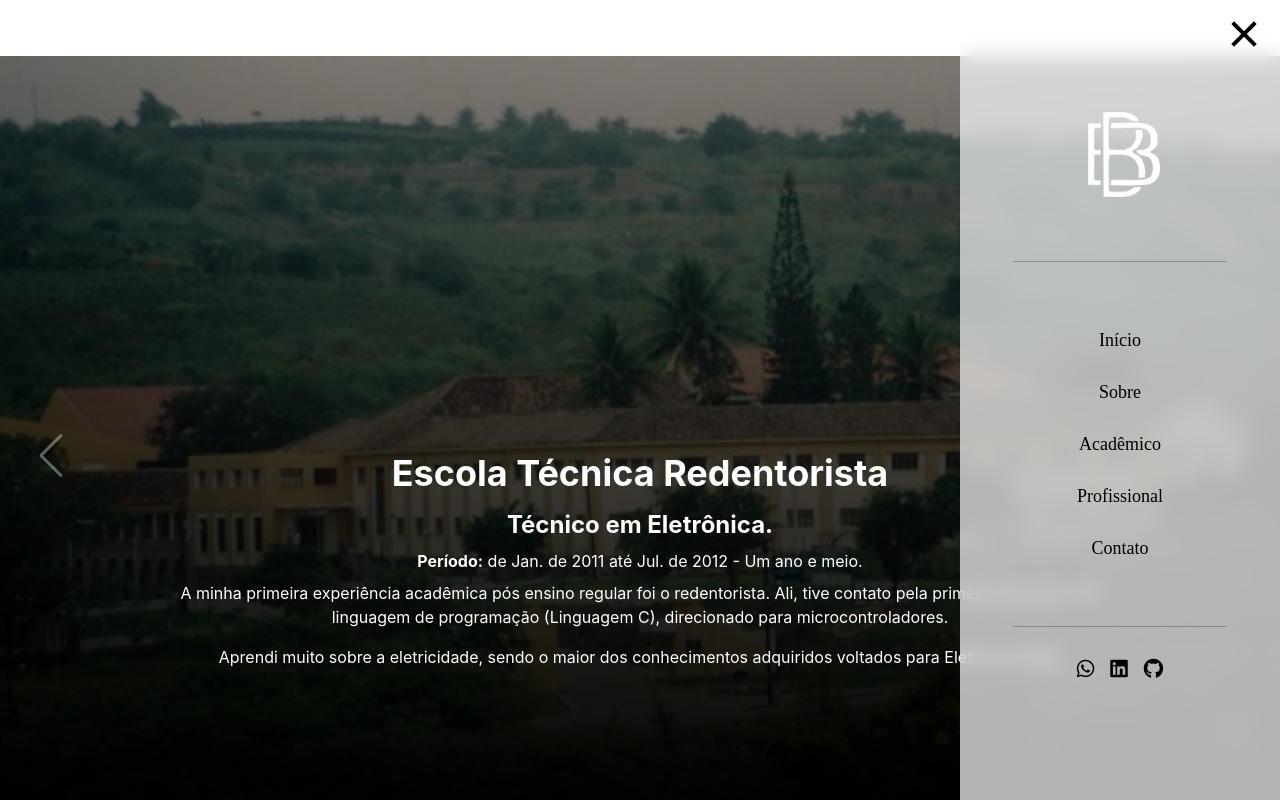
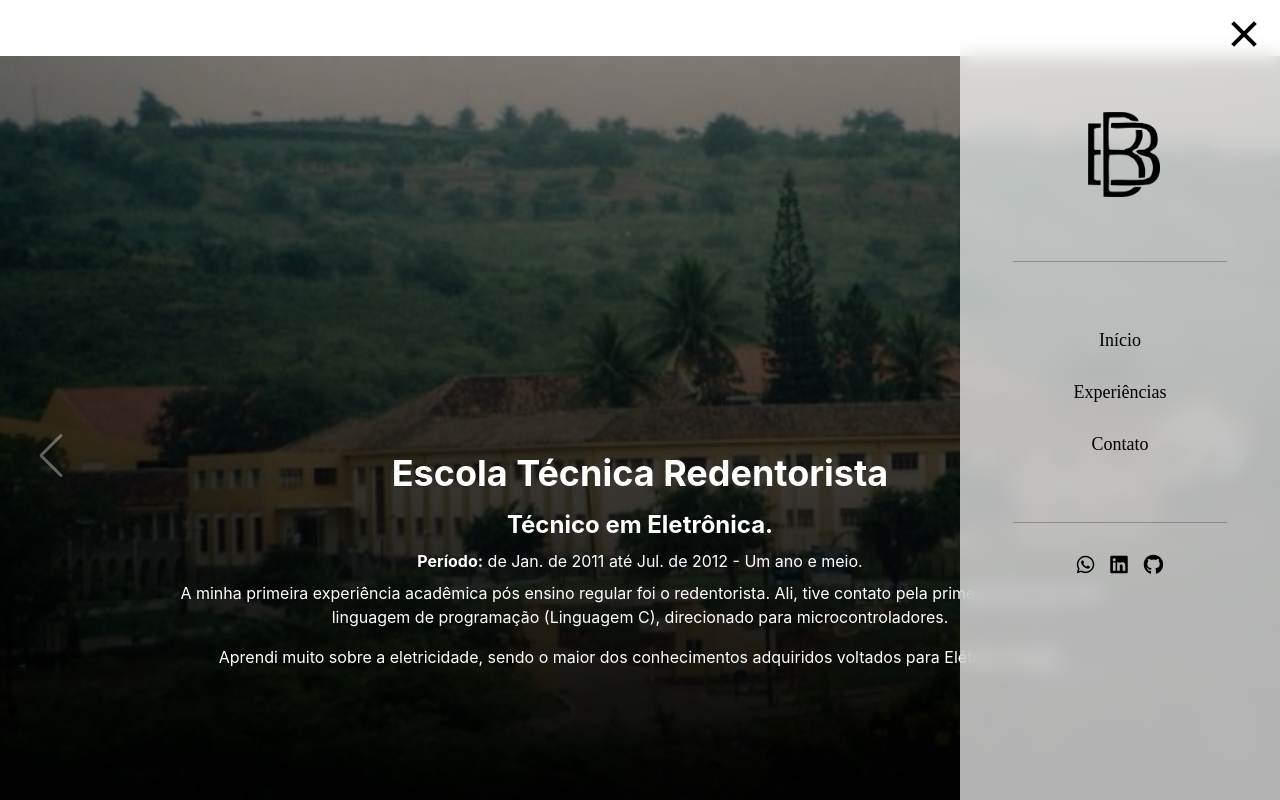
Before and after one commit to brunoCabralSilva/brunocabralsilva.github.io, a React (Create React App) app: page /academico in a window 1280 px wide. Both pictures are taken after a click on the element 1244 px from the left and 36 px from the top of the page. Shown: the top 800 px of the page. Built offline with nearby package versions, Linux system fonts and the light colour scheme; a web font is replaced by a local one.

Commit message:
Diminuição de tamanho de imagem e regularização de menu para absolute

```diff
--- a/src/components/Nav.jsx
+++ b/src/components/Nav.jsx
@@ -49,13 +49,11 @@ class Nav extends React.Component {
           <div className={`w-full h-1 bg-${color} mt-1 transition duration-300 ${this.third()}`} />
         </div>
         <nav className={`h-screen glassmorphism bg-glass flex flex-col items-center fixed top-0 right-0 pb-3 ${this.floatMenu()}`}>
-          <img src={require('../images/01.png')} alt="logo com nome de Bruno" className="pl-2 pt-28 w-3/12 mb-5" />
+          <img src={require('../images/02.png')} alt="logo com nome de Bruno" className="pl-2 pt-28 w-3/12 mb-5" />
           <hr className="mt-3 mb-4 mx-2 text-black w-2/3" />
           <div className="flex flex-col text-lg text-center my-10 z-30">
             <Link to="/meu-portfolio" className="text-black no-underline">Início</Link>
-            <Link to="/sobre-mim" className="text-black pt-4 no-underline">Sobre</Link>
-            <Link to="/academico" className="text-black pt-4 no-underline">Acadêmico</Link>
-            <Link to="/professional" className="text-black pt-4 no-underline">Profissional</Link>
+            <Link to="/academico" className="text-black pt-4 no-underline">Experiências</Link>
             <Link to="/contato" className="text-black py-4 no-underline">Contato</Link>
           </div>
           <hr className="mb-4 mx-2 text-black w-2/3" />
--- a/src/pages/Home.jsx
+++ b/src/pages/Home.jsx
@@ -10,8 +10,8 @@ function Home(){
   return (
     <div className="flex flex-col bg-me2 bg-fixed bg-cover items-center">
       <header className="relative h-screen flex flex-col relative justify-between w-full text-white z-20">
-        <div className="bg-t-transp h-full w-full absolute" />
-          <div className="z-20">
+        <div className="bg-t-transp h-full w-full absolute z-0" />
+          <div className="z-50 absolute">
             <Nav color="white" className="z-50" />
           </div>
         <div className="z-20 h-85% flex flex-col items-center justify-center h-screen">
@@ -22,10 +22,10 @@ function Home(){
       </header>
       <div className="w-full h-full flex flex-col relative z-20">
         <div className="flex flex-col md:flex-col bg-white">
-          <div className="flex flex-col md:flex-row">
+          <div className="flex flex-col sm:flex-row">
             <div className="flex z-0 sm:w-1/2 w-full items-center">
-              <div className="sm:w-8/12 sm:h-2/3 mx-auto pt-10 sm:pt-0">
-                <img src={require('../images/me-squad.png')} className="sm-opacity-100 sm:my=0 sm:static object-cover rounded-full h-full mx-auto" alt="" />
+              <div className="w-1/2 sm:w-8/12 sm:h-2/3 mx-auto pt-10 sm:pt-0">
+                <img src={require('../images/me-squad.png')} className="sm-opacity-100 sm:my-0 sm:static object-cover rounded-full h-full mx-auto" alt="" />
               </div>
             </div>
             <div className="min-h-page sm:w-aside w-full sm:w-1/2 h-full sm:pl-14 z-20 flex flex-col items-center sm:items-start">
```
Also changed, not shown: src/images/02.png (added).
